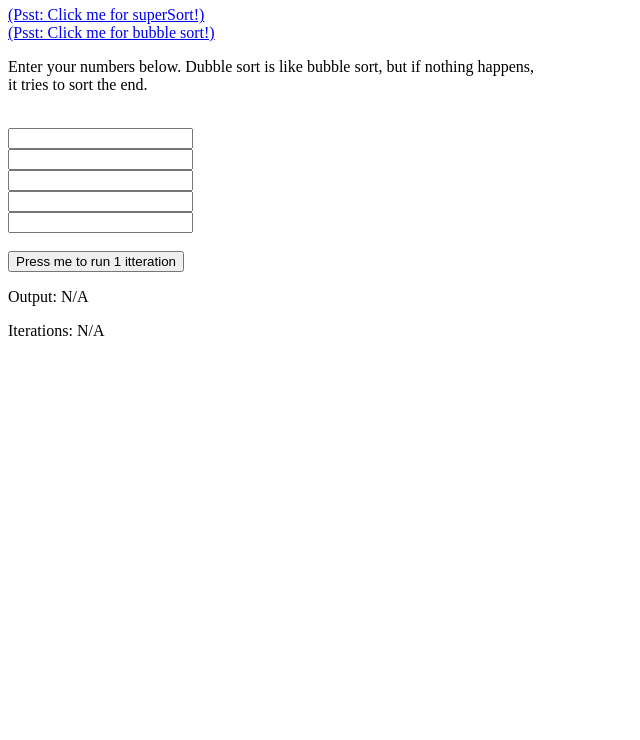
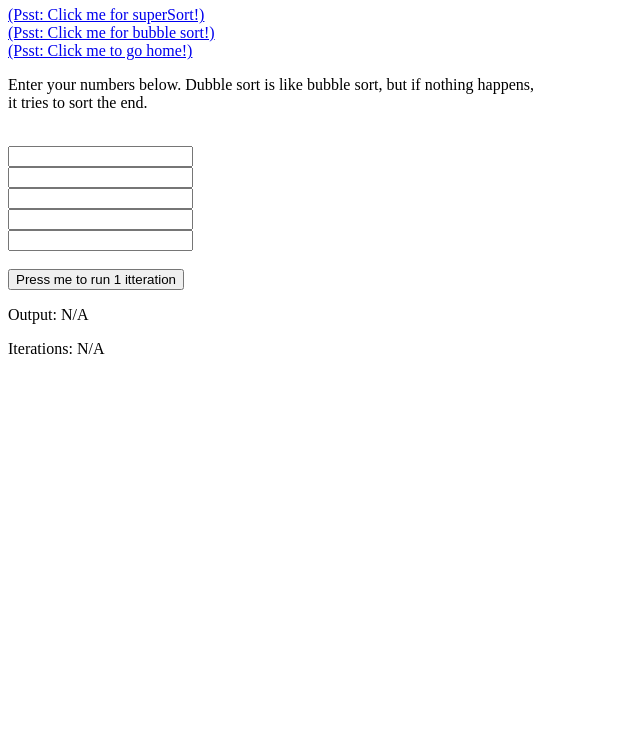
Before and after one commit to Ashui-Idiot/sortingAlgorithms, a plain HTML site: page dubble.html in a window 1280 px wide. Shown: the part 60-800 px from the top of the page, without its empty margins (0-640 px from the left). Drawn offline with Linux system fonts and the light colour scheme.

Commit message:
Update dubble.html

```diff
--- a/dubble.html
+++ b/dubble.html
@@ -1,4 +1,4 @@
-<h1>dubbleSort Algorithm</h1><a href=".\superSort.html">(Psst: Click me for superSort!)</a><br><a href=".\bubble.html">(Psst: Click me for bubble sort!)</a><p>Enter your numbers below. Dubble sort is like bubble sort, but if nothing happens,<br> it tries to sort the end.</p><br>
+<h1>dubbleSort Algorithm</h1><a href=".\superSort.html">(Psst: Click me for superSort!)</a><br><a href=".\bubble.html">(Psst: Click me for bubble sort!)</a><br><a href=".\index.html">(Psst: Click me to go home!)</a><p>Enter your numbers below. Dubble sort is like bubble sort, but if nothing happens,<br> it tries to sort the end.</p><br>
 <title>dubbleSort</title>
 
 <input type=number id="a"></input>
```
